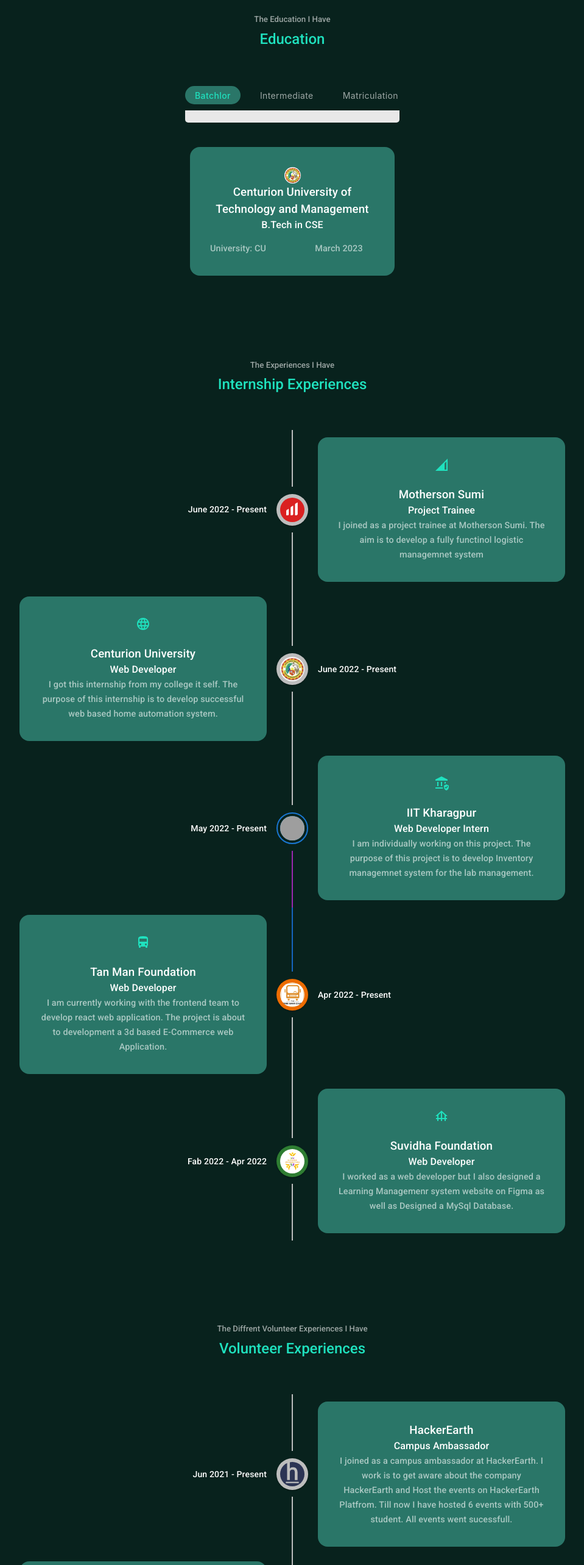
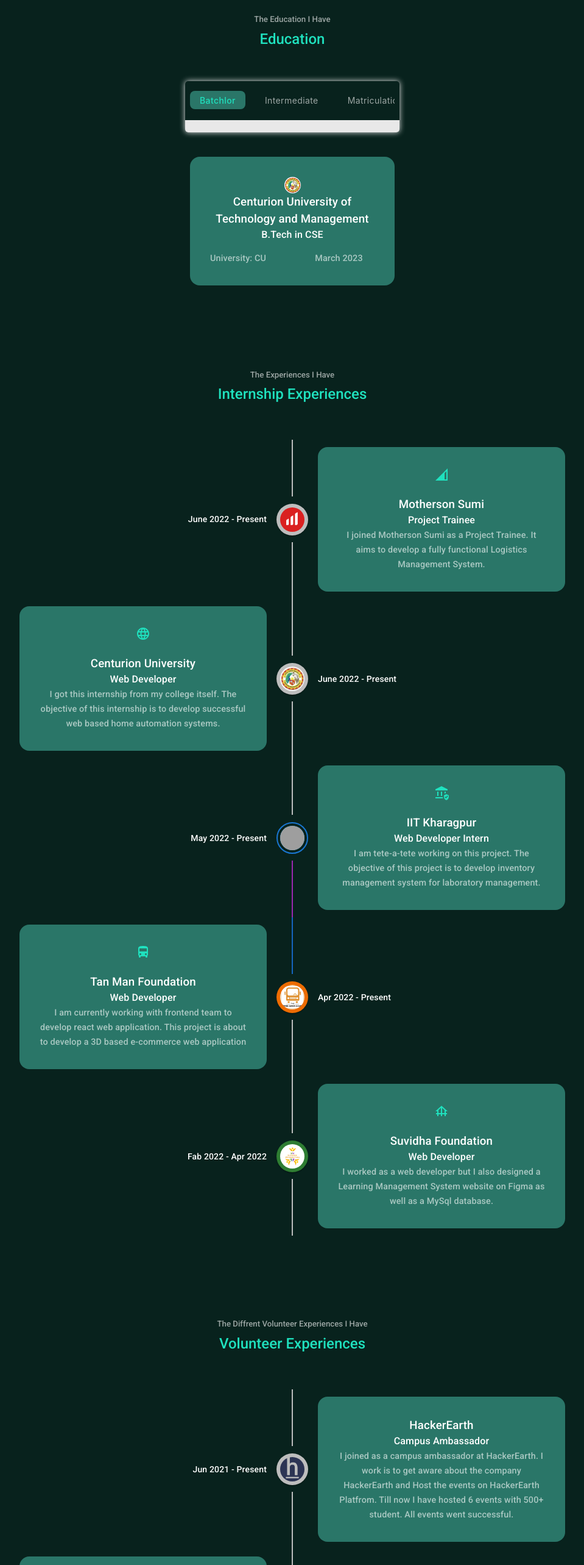
Before and after one commit to ShriSriv1010/myportfolio, a React (Create React App) app: page / in a window 1280 px wide. Shown: the part 1200-3766 px from the top of the page at 61% size, without its empty margins (160-1119 px from the left). Built offline with nearby package versions, Linux system fonts and the light colour scheme; no server answers; grey boxes are pictures that could not be loaded.

Commit message:
typing mistake fixed education section design improved

```diff
--- a/src/components/Auto/AutoSoundPlay.jsx
+++ b/src/components/Auto/AutoSoundPlay.jsx
@@ -1,8 +1,9 @@
-import React from 'react'
+import React, { useState } from 'react'
 import ReactAudioPlayer from 'react-audio-player';
 import song from '../../assets/song/fun-life-112188.mp3';
 export const AutoSoundPlay = () => {
     return (
+        <>
         <div hidden={true}>
             <ReactAudioPlayer
                 src={song}
@@ -12,5 +13,6 @@
                 preload="true"
             />
         </div>
+        </>
     )
 }
--- a/src/components/educations/Education.jsx
+++ b/src/components/educations/Education.jsx
@@ -15,15 +15,18 @@
   marginBottom: '20px',
   width: '100%',
   margin: 'auto',
+  padding: '.5rem .5rem',
   height: '100%',
+  boxShadow: '0px 0px 10px #e8e8e8',
   '& .MuiTabs-indicator': {
     backgroundColor: '#2a7668',
     height: '30px',
     width: '30px',
-    borderRadius: '2rem',
+    borderRadius: '.5rem',
     marginTop: '10px',
     marginBottom: '10px',
     zIndex: '-5',
+
   },
 });
 
--- a/src/components/experience/CustomizedTimeline.js
+++ b/src/components/experience/CustomizedTimeline.js
@@ -44,7 +44,7 @@
             <article className="about__card1" >
               <NetworkCellIcon className="about__icon1" /> <h3>Motherson Sumi</h3>
               <h5>Project Trainee</h5>
-              <small>I joined as a project trainee at Motherson Sumi. The aim is to develop a fully functinol logistic managemnet system</small>
+              <small> I joined Motherson Sumi as a Project Trainee. It aims to develop a fully functional Logistics Management System. </small>
             </article>
           </div>
         </TimelineContent>
@@ -72,7 +72,7 @@
             <LanguageIcon className="about__icon1" /> <h3>Centurion University</h3>
 
               <h5>Web Developer</h5>
-              <small>I got this internship from my college it self. The purpose of this internship is to develop successful web based home automation system.</small>
+              <small> I got this internship from my college itself. The objective of this internship is to develop successful web based home automation systems.</small>
             </article>
           </div>
         </TimelineContent>
@@ -102,7 +102,7 @@
               <AssuredWorkloadIcon className="about__icon1" />
               <h3>IIT Kharagpur</h3>
               <h5>Web Developer Intern</h5>
-              <small>I am individually working on this project. The purpose of this project is to develop Inventory managemnet system for the lab management.  </small>
+              <small> I am tete-a-tete working on this project. The objective of this project is to develop inventory management system for laboratory management.  </small>
             </article>
           </div>
         </TimelineContent>
@@ -130,7 +130,7 @@
               <DirectionsBusIcon className="about__icon1" />
               <h3>Tan Man Foundation</h3>
               <h5>Web Developer</h5>
-              <small>I am currently working with the frontend team to develop react web application. The project is about to development a 3d based E-Commerce web Application. </small>
+              <small>I am currently working with frontend team to develop react web application. This project is about to develop a 3D based e-commerce web application </small>
             </article>
           </div>
         </TimelineContent>
@@ -158,7 +158,7 @@
               <FoundationIcon className="about__icon1" />
               <h3>Suvidha Foundation</h3>
               <h5>Web Developer</h5>
-              <small>I worked as a web developer but I also designed a Learning Managemenr system website on Figma as well as Designed a MySql Database. </small>
+              <small> I worked as a web developer but I also designed a Learning Management System website on Figma as well as a MySql database. </small>
             </article>
           </div>
         </TimelineContent>
--- a/src/components/experience/VolunteerTimeline.js
+++ b/src/components/experience/VolunteerTimeline.js
@@ -39,7 +39,7 @@
             <article className="about__card1" >
               <h3>HackerEarth</h3>
               <h5>Campus Ambassador</h5>
-              <small>I joined as a campus ambassador at HackerEarth. I work is to get aware about the company HackerEarth and Host the events on HackerEarth Platfrom. Till now I have hosted 6 events with 500+ student. All events went sucessfull. </small>
+              <small>I joined as a campus ambassador at HackerEarth. I work is to get aware about the company HackerEarth and Host the events on HackerEarth Platfrom. Till now I have hosted 6 events with 500+ student. All events went successful. </small>
             </article>
           </div>
         </TimelineContent>
@@ -67,7 +67,7 @@
             <h3>Centurion Coding Club</h3>
 
               <h5>Coordinator</h5>
-              <small>I am a coding club cordinator which is locacted in my campus itself. I aslo lead a team where so many projects are going on.  </small>
+              <small>I am a coding club cordinator which is locacted in my campus itself. I also lead a team where I worked on some of the project like Coding Club Website and so on.   </small>
             </article>
           </div>
         </TimelineContent>
@@ -96,7 +96,7 @@
             <article className="about__card1">
               <h3>Internshala</h3>
               <h5>Campus Ambassador</h5>
-              <small>I had selected for the role of Campus Ambassador. My task to get aware about Internshala in my campus.  </small>
+              <small>I was selected for the role of campus ambassador. It is my job to make aware about the Internshala in my campus.  </small>
             </article>
           </div>
         </TimelineContent>
@@ -122,7 +122,7 @@
             <article className="about__card1" >
               <h3>LearnVern</h3>
               <h5>Campus Ambassador</h5>
-              <small> I got this opportunity by registring multiple student from their website. I got the goodies from this website. </small>
+              <small>I have got this opportunity by registering many students from their website and after completing it I got a gift from this internshala. </small>
             </article>
           </div>
         </TimelineContent>
@@ -148,7 +148,7 @@
             <article className="about__card1">
               <h3>IMUNA</h3>
               <h5>Campus Ambassador</h5>
-              <small>The International Model United Nations Association (IMUNA) had given me a opportunity grow-up. Had lot of enjoy by tacking this opportunity. </small>
+              <small> The International Model United Nations Association (IMUNA) had given me a opportunity grow-up. Had lot of enjoy by taking this opportunity. </small>
             </article>
           </div>
         </TimelineContent>
```
Also changed, not shown: 1 other file (tests, documents, lock files or other folders).
